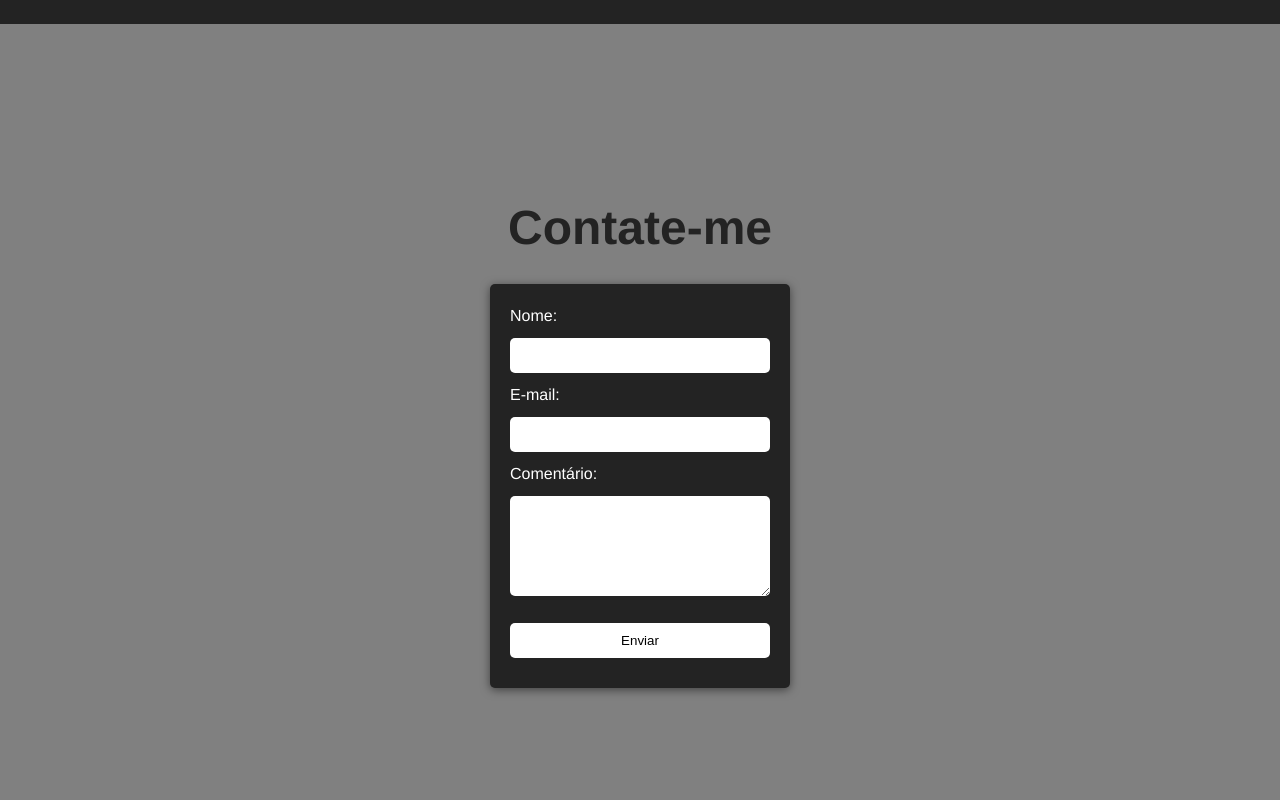
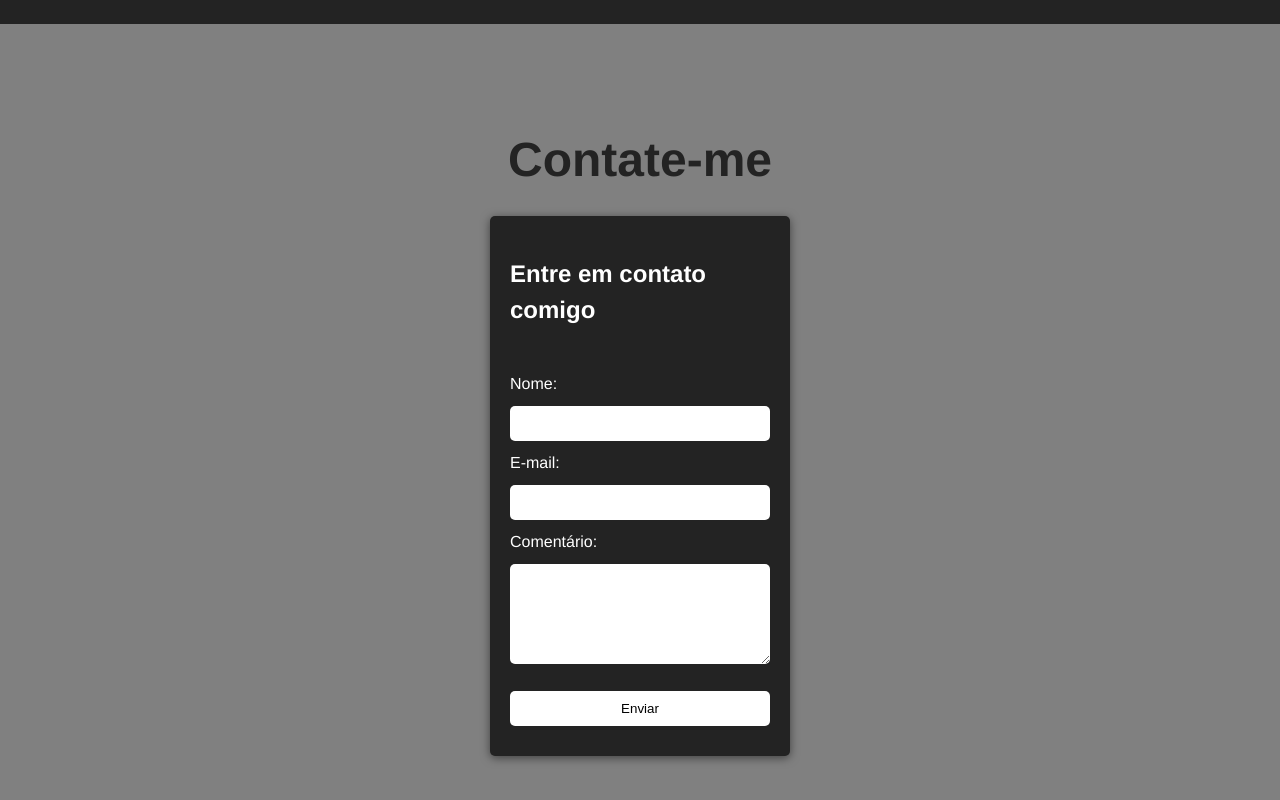
Before and after one commit to Pablo-Lage-Carral/pablo-portfolio, a React (Vite) app: page / in a window 1280 px wide. Shown: the part 2440-3240 px from the top of the page. Built offline with nearby package versions, Linux system fonts and the light colour scheme.

Commit message:
adicionando API de email

```diff
--- a/src/pages/Home/Sections/Contate/Contate.tsx
+++ b/src/pages/Home/Sections/Contate/Contate.tsx
@@ -54,11 +54,15 @@ const Contate = () => {
     color: theme.palette.primary.main,
   });
 
+
+
   return (
     <StyledProjetos id="Contate">
       <Title>Contate-me</Title>
       <FormContainer>
-        <form>
+        <form action="https://formsubmit.co/pablo.carral@outlook.com" method="POST">
+          <h2>Entre em contato comigo</h2>
+          <br/>
           <label htmlFor="nome">Nome:</label>
           <Input type="text" id="nome" name="nome" required />
 
@@ -69,6 +73,10 @@ const Contate = () => {
           <TextArea id="comentario" name="comentario" required />
 
           <SubmitButton type="submit" value="Enviar" />
+
+          <input type="hidden" name="_subject" value="Novo Contato!"/>
+          <input type="hidden" name="_honey" value='display:none'/>
+          <input type="hidden" name="_captcha" value="false"/>
         </form>
       </FormContainer>
     </StyledProjetos>
```
